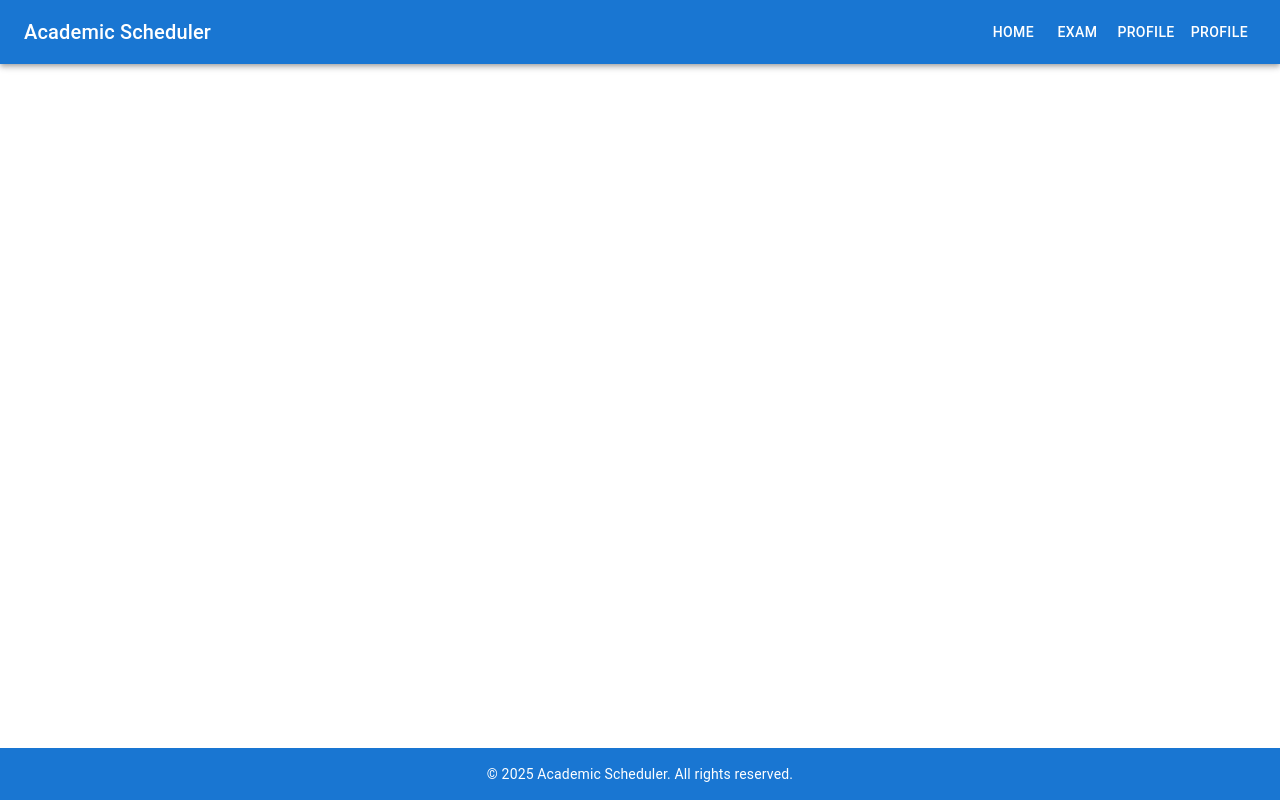
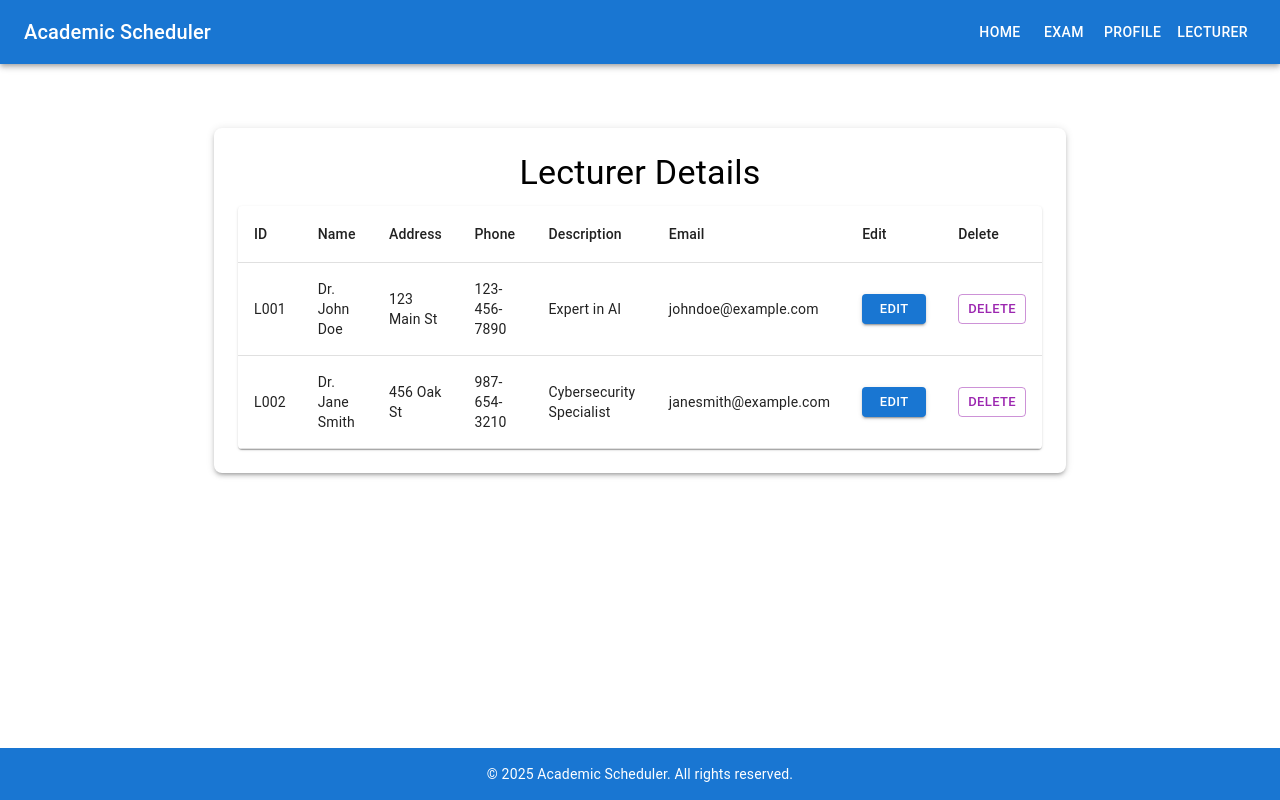
Before and after one commit to lasinduSemasingha/Academic_Schedular, a React (Create React App) app in the folder Frontend/academic_schedular/: page /lecturertable in a window 1280 px wide. Built offline with nearby package versions, Linux system fonts and the light colour scheme.

Commit message:
create_lecturerform

```diff
--- a/Frontend/academic_schedular/src/App.js
+++ b/Frontend/academic_schedular/src/App.js
@@ -4,6 +4,8 @@ import Layout from "./Components/Main/Layout";
 import Home from "./Components/Main/Home";
 import Exam from "./Components/Sub/Maheesha/Exam";
 import Lecturer from "./Components/Sub/Manuji/Lecturer";
+import LecturerHome from "./Components/Sub/Manuji/LecturerHome";
+import LecturerTable from "./Components/Sub/Manuji/LecturerTable";
 
 function App() {
   return (
@@ -13,6 +15,8 @@ function App() {
           <Route path="/" element={<Home />} />
           <Route path="/exam" element={<Exam />} />
           <Route path="/lecturer" element={<Lecturer />} />
+          <Route path="/lecturerhome" element={<LecturerHome />} />
+          <Route path="/lecturertable" element={<LecturerTable />} />
         </Routes>
       </Layout>
     </Router>
--- a/Frontend/academic_schedular/src/Components/Main/Layout.js
+++ b/Frontend/academic_schedular/src/Components/Main/Layout.js
@@ -20,7 +20,7 @@ const Layout = ({ children }) => {
             Profile
           </Button>
           <Button color="inherit" component={Link} to="/lecturer">
-            Profile
+            Lecturer
           </Button>
         </Toolbar>
       </AppBar>
--- a/Frontend/academic_schedular/src/Components/Sub/Manuji/Lecturer.js
+++ b/Frontend/academic_schedular/src/Components/Sub/Manuji/Lecturer.js
@@ -1,10 +1,31 @@
-import react from 'react'
+import React from 'react';
+import { TextField, Container, Typography, Box, Button } from '@mui/material';
 
 const Lecturer = () => {
-    return(
-        <>
-        Test
-        </>
+    return (
+        <Container maxWidth="sm">
+            <Box sx={{ mt: 4, p: 3, boxShadow: 3, borderRadius: 2, bgcolor: 'background.paper' }}>
+                <Typography variant="h4" gutterBottom align="center">
+                    Lecturer Management
+                </Typography>
+
+                <form>
+                    <TextField fullWidth label="Lecturer ID" name="id" margin="normal" required />
+                    <TextField fullWidth label="Lecturer Name" name="name" margin="normal" required />
+                    <TextField fullWidth label="Lecturer Address" name="address" margin="normal" required />
+                    <TextField fullWidth label="Phone Number" name="phone" margin="normal" required />
+                    <TextField fullWidth label="Email" name="email" type="email" margin="normal" required />
+                    <TextField fullWidth label="Description" name="description" margin="normal" multiline rows={4} required />
+
+                    <Box sx={{ display: 'flex', justifyContent: 'space-between', mb: 2 }}>
+                    <Button variant="contained" color="primary">Submit</Button>
+                    <Button variant="outlined" color="secondary">Clear Form</Button>
+                </Box>
+
+                </form>
+
+            </Box>
+        </Container>
     );
 }
 
--- /dev/null
+++ b/Frontend/academic_schedular/src/Components/Sub/Manuji/LecturerHome.js
@@ -0,0 +1,23 @@
+import React from 'react';
+import { Container, Typography, Box, Button } from '@mui/material';
+
+const LecturerHome = () => {
+    return (
+        <Container maxWidth="md">
+            <Box sx={{ mt: 4, p: 3, boxShadow: 3, borderRadius: 2, bgcolor: 'background.paper', textAlign: 'center' }}>
+                <Typography variant="h3" gutterBottom>
+                    Welcome to Lecturer Management System
+                </Typography>
+                <Typography variant="h6" gutterBottom>
+                    Manage lecturer details, view profiles, and update information seamlessly.
+                </Typography>
+                <Box sx={{ mt: 3, display: 'flex', justifyContent: 'center', gap: 2 }}>
+                    <Button variant="contained" color="primary">View Lecturers</Button>
+                    <Button variant="outlined" color="secondary">Add Lecturer</Button>
+                </Box>
+            </Box>
+        </Container>
+    );
+}
+
+export default LecturerHome;
--- /dev/null
+++ b/Frontend/academic_schedular/src/Components/Sub/Manuji/LecturerTable.js
@@ -0,0 +1,55 @@
+import React from 'react';
+import { Container, Typography, Box, Table, TableBody, TableCell, TableContainer, TableHead, TableRow, Paper, Button } from '@mui/material';
+
+const lecturers = [
+    { id: 'L001', name: 'Dr. John Doe', address: '123 Main St', phone: '123-456-7890', description: 'Expert in AI', email: 'johndoe@example.com' },
+    { id: 'L002', name: 'Dr. Jane Smith', address: '456 Oak St', phone: '987-654-3210', description: 'Cybersecurity Specialist', email: 'janesmith@example.com' }
+];
+
+const LecturerDetailsTable = () => {
+    return (
+        <Container maxWidth="md">
+            <Box sx={{ mt: 4, p: 3, boxShadow: 3, borderRadius: 2, bgcolor: 'background.paper' }}>
+                <Typography variant="h4" gutterBottom align="center">
+                    Lecturer Details
+                </Typography>
+                <TableContainer component={Paper}>
+                    <Table>
+                        <TableHead>
+                            <TableRow>
+                                <TableCell>ID</TableCell>
+                                <TableCell>Name</TableCell>
+                                <TableCell>Address</TableCell>
+                                <TableCell>Phone</TableCell>
+                                <TableCell>Description</TableCell>
+                                <TableCell>Email</TableCell>
+                                <TableCell>Edit</TableCell>
+                                <TableCell>Delete</TableCell>
+                            </TableRow>
+                        </TableHead>
+                        <TableBody>
+                            {lecturers.map((lecturer) => (
+                                <TableRow key={lecturer.id}>
+                                    <TableCell>{lecturer.id}</TableCell>
+                                    <TableCell>{lecturer.name}</TableCell>
+                                    <TableCell>{lecturer.address}</TableCell>
+                                    <TableCell>{lecturer.phone}</TableCell>
+                                    <TableCell>{lecturer.description}</TableCell>
+                                    <TableCell>{lecturer.email}</TableCell>
+                                    <TableCell>
+                                        <Button variant="contained" color="primary" size="small">Edit</Button>
+                                    </TableCell>
+                                    <TableCell>
+                                        <Button variant="outlined" color="secondary" size="small">Delete</Button>
+                                    </TableCell>
+                                </TableRow>
+                            ))}
+                        </TableBody>
+                    </Table>
+                </TableContainer>
+            </Box>
+        </Container>
+    );
+}
+
+export default LecturerDetailsTable;
```
